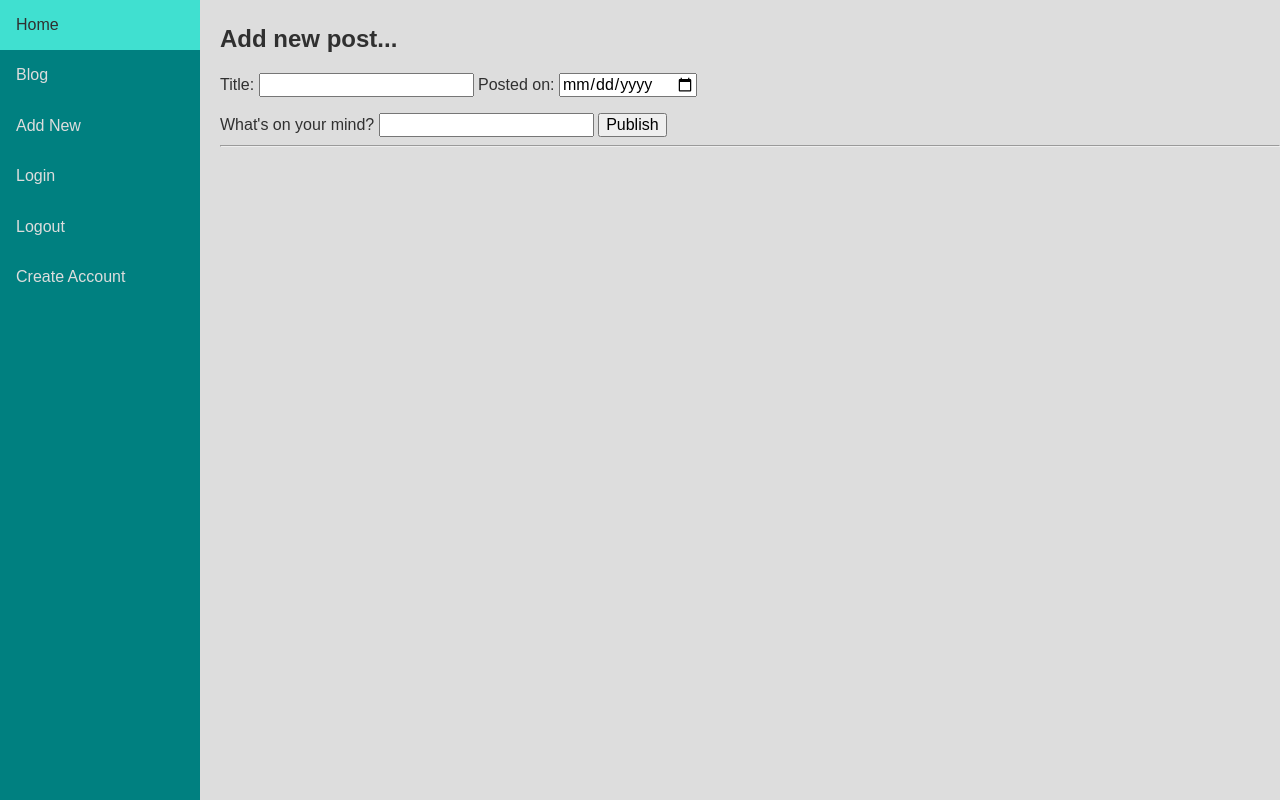
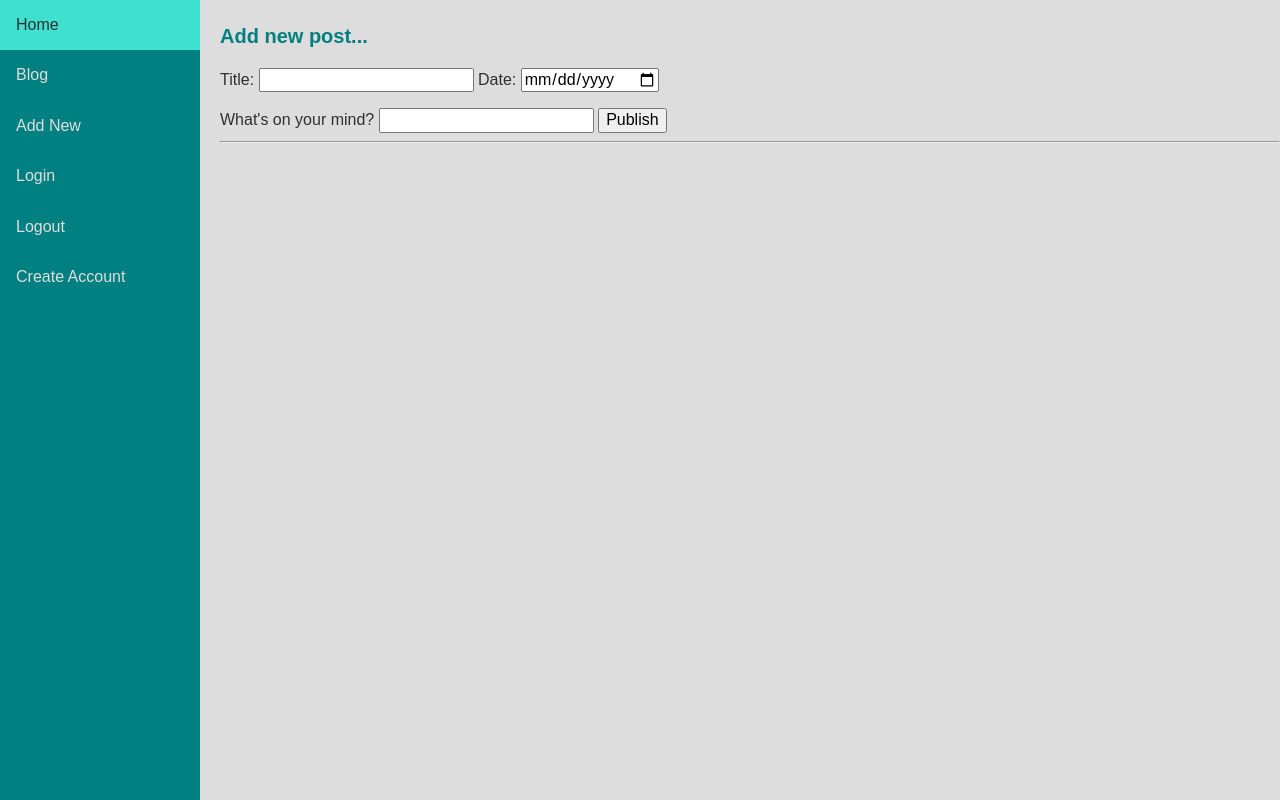
Before and after one commit to jacinda79/blogz, a Flask app: page /addnew in a window 1280 px wide. Run offline with Flask 2, Linux system fonts and the light colour scheme; the visitor is signed in with stand-in values (Sample User, id 1); data comes from the database, SQL or seed files in the repository.

Commit message:
finished

```diff
--- a/templates/addnew.html
+++ b/templates/addnew.html
@@ -1,10 +1,10 @@
 {% extends "base.html" %}
 
 {% block content %}
-    <h2>Add new post...</h2>
+    <h3>Add new post...</h3>
     <form method='post'>
         <label>
-            Title: <input type="text" name='title' /> Posted on: <input type="date" placeholder="yyyy/mm/dd" name='date' /> <p></p>
+            Title: <input type="text" name='title' /> Date: <input type="date" placeholder="yyyy/mm/dd" name='date' /><p></p>
             What's on your mind?
             <input type="textarea" name='content' />
         </label>
```
